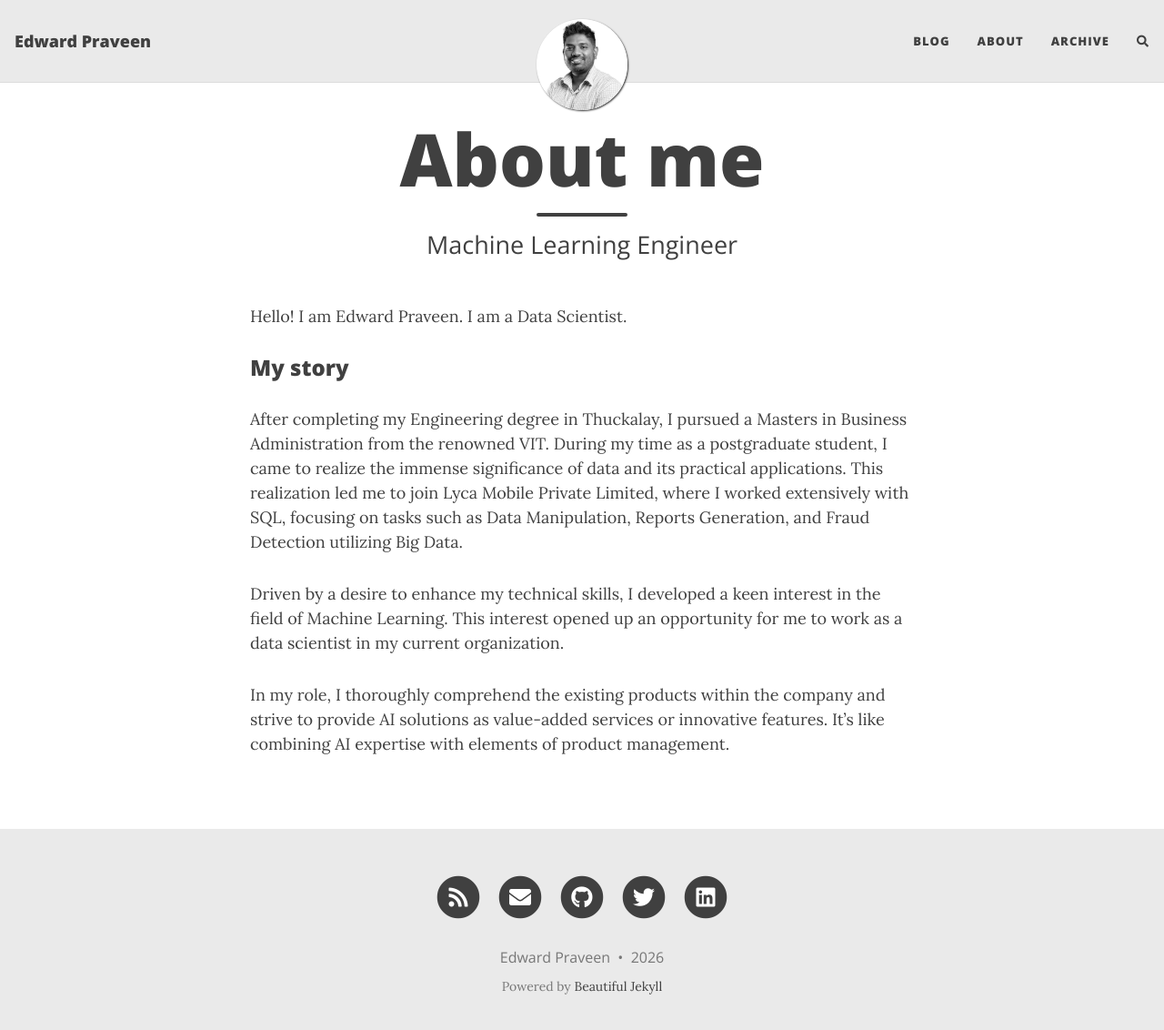
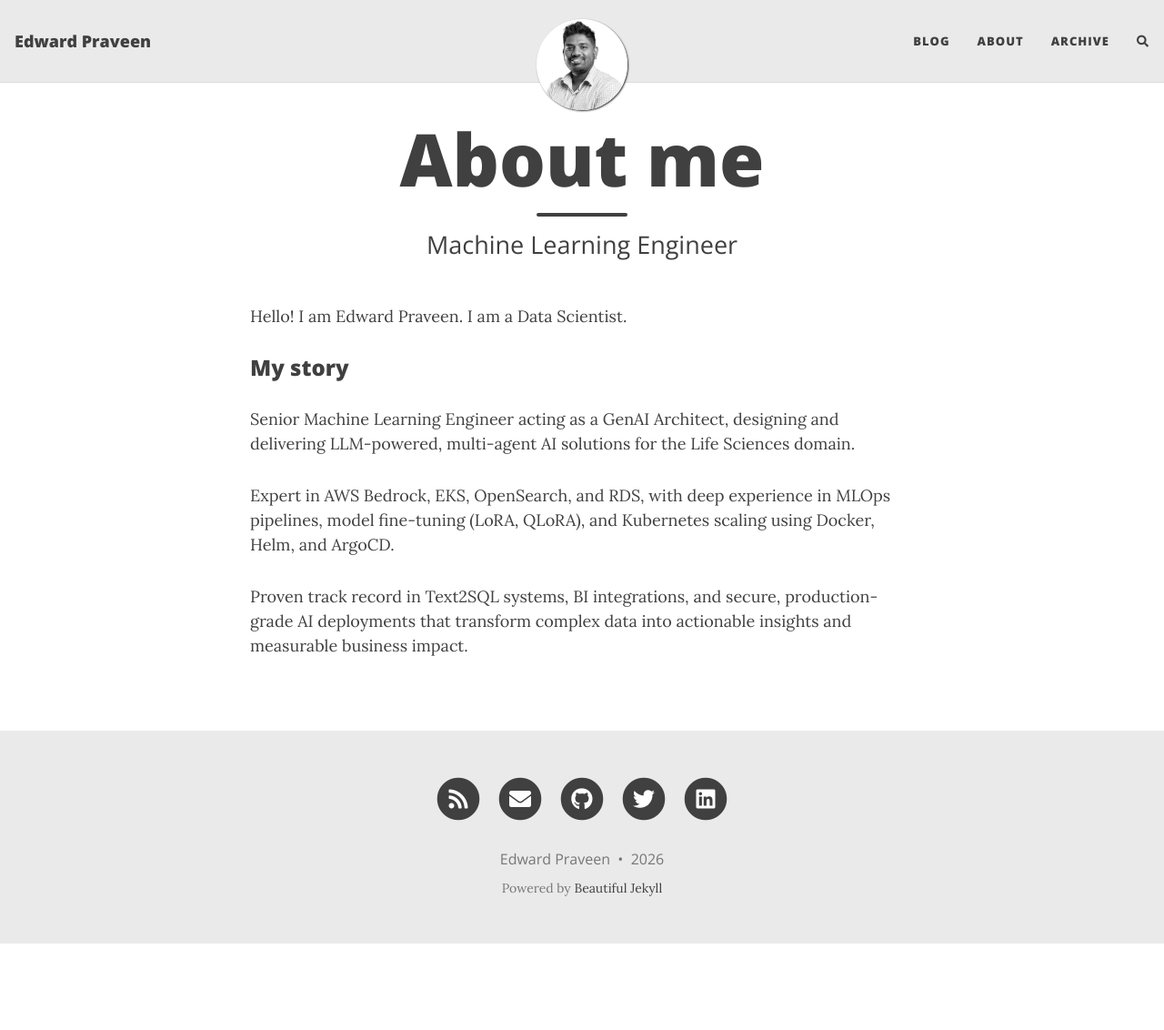
Before and after one commit to buildwithedward/buildwithedward.github.io, a Jekyll site: the page built from aboutme.md, in a window 1280 px wide and 1145 px high. Shown: the top 1132 px of the window at 91% size. Built offline with Jekyll 4.4.1, drawn with Linux system fonts in a browser that asks for light colours; nearby versions of some CDN libraries; comment, search, counter and statistics services are not loaded.

Commit message:
Update aboutme.md

```diff
--- a/aboutme.md
+++ b/aboutme.md
@@ -8,8 +8,8 @@ Hello! I am Edward Praveen. I am a Data Scientist.
 
 ### My story
 
-After completing my Engineering degree in Thuckalay, I pursued a Masters in Business Administration from the renowned VIT. During my time as a postgraduate student, I came to realize the immense significance of data and its practical applications. This realization led me to join Lyca Mobile Private Limited, where I worked extensively with SQL, focusing on tasks such as Data Manipulation, Reports Generation, and Fraud Detection utilizing Big Data.
+Senior Machine Learning Engineer acting as a GenAI Architect, designing and delivering LLM-powered, multi-agent AI solutions for the Life Sciences domain.
 
-Driven by a desire to enhance my technical skills, I developed a keen interest in the field of Machine Learning. This interest opened up an opportunity for me to work as a data scientist in my current organization.
+Expert in AWS Bedrock, EKS, OpenSearch, and RDS, with deep experience in MLOps pipelines, model fine-tuning (LoRA, QLoRA), and Kubernetes scaling using Docker, Helm, and ArgoCD.
 
-In my role, I thoroughly comprehend the existing products within the company and strive to provide AI solutions as value-added services or innovative features. It's like combining AI expertise with elements of product management.
+Proven track record in Text2SQL systems, BI integrations, and secure, production-grade AI deployments that transform complex data into actionable insights and measurable business impact.
```
